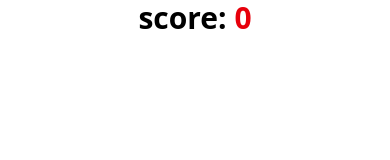
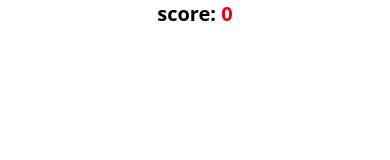
Before and after one commit to parsa-farshah/snakeGame, a website: page index.html in a window 390 px wide. Shown: the top 160 px of the page. Drawn offline with Linux system fonts and the light colour scheme.

Commit message:
style: score fonst size responsive

```diff
--- a/index.html
+++ b/index.html
@@ -8,7 +8,7 @@
   </head>
   <body>
     <div class="w-full">
-      <h2 class="w-full text-3xl font-black text-center">
+      <h2 class="w-full text-xl md:text-3xl font-black text-center">
         score: <span id="scoreWrapper" class="text-red-600">0</span>
       </h2>
       <!-- table -->
```
Also changed, not shown: src/styles/output.css.
